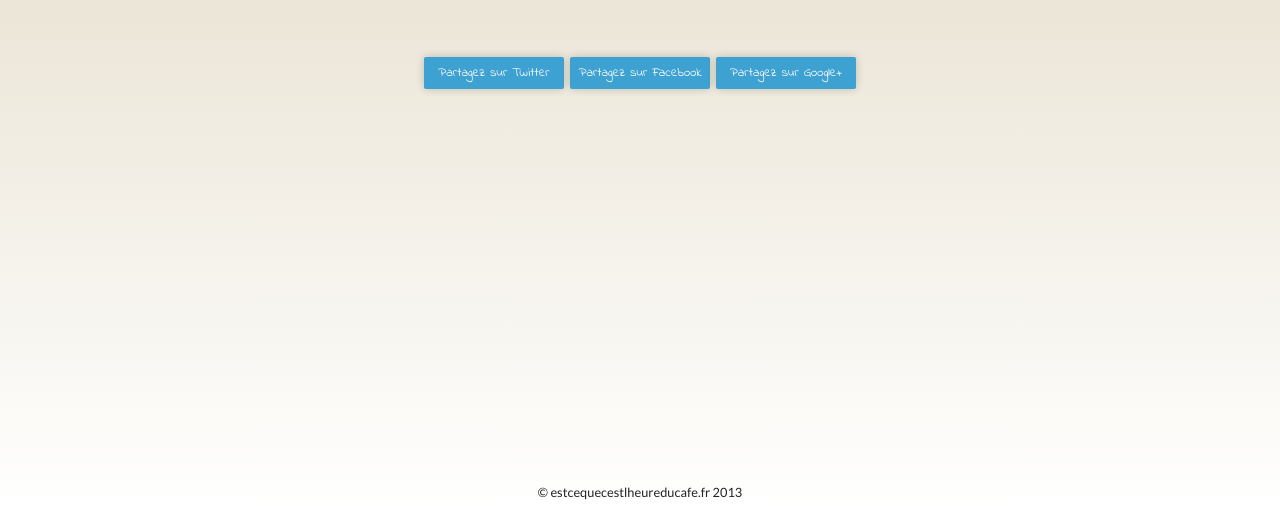
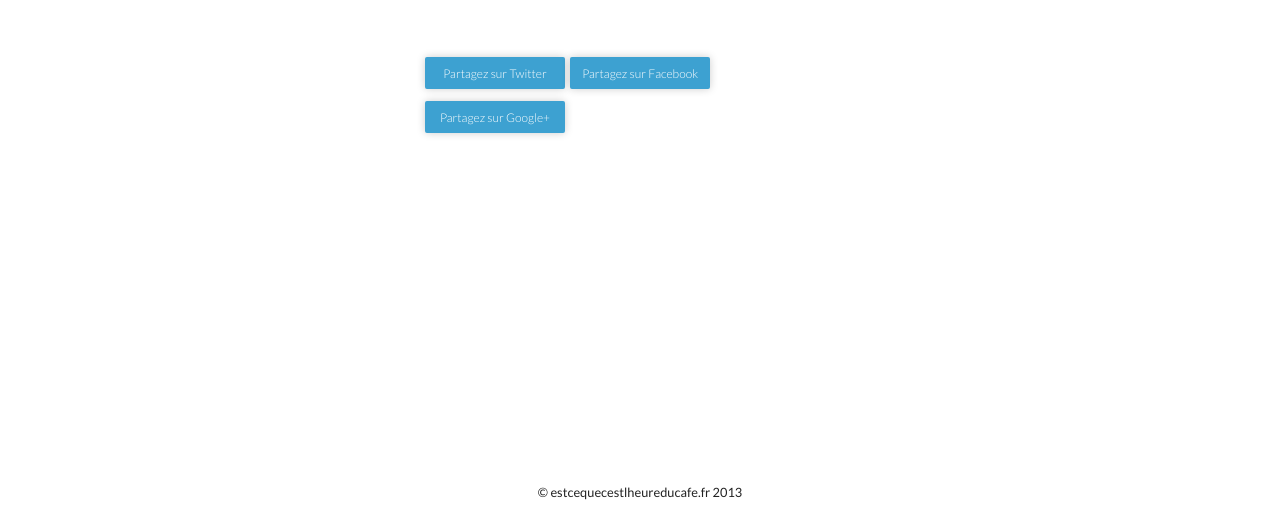
Before and after one commit to antoinefriteau/estcequecestlheureducafe, a plain HTML site: page index.html in a window 1280 px wide. Shown: the part 290-800 px from the top of the page. Drawn offline with Linux system fonts and the light colour scheme.

Commit message:
CHANGE gloabl style MINIFY main/custom CSS

```diff
--- a/sass/custom.scss
+++ b/sass/custom.scss
@@ -34,15 +34,7 @@ body {
 	font-size: 16px;
 	line-height: 100%;
 	color: #222;
-
-	background: #e9e3d3;
-	background: -webkit-linear-gradient(bottom, #fff 0%, #e9e3d3 70%);
-	background: -moz-linear-gradient(bottom, #fff 0%, #e9e3d3 70%);
-	background: -ms-linear-gradient(bottom, #fff 0%, #e9e3d3 70%);
-	background: -o-linear-gradient(bottom, #fff 0%, #e9e3d3 70%);
-	background: linear-gradient(bottom, #fff 0%,#e9e3d3 70%);
-	filter: progid:DXImageTransform.Microsoft.gradient(startColorstr='#FFe9e3d3', endColorstr='#FFFFFFFF',GradientType=0);
-	background-attachment: fixed;
+	background: white;
 }
 
 @mixin transition($type: all, $duration: 0.3s) {
@@ -78,15 +70,13 @@ a {
 	text-align: center;
 	font-size: 1.8em;
 	line-height: 1.8em;
-	font-weight: bold;
-	font-family: 'Indie Flower';
+	font-weight: 300;
 }
 
 .social_share {
 	min-height: 36px;
 	max-width: 432px;
 	margin: 60px auto 0 auto;
-	font-family: 'Indie Flower';
 	padding-bottom: 32px;
 
 	a {
@@ -98,12 +88,13 @@ a {
 		background-color: #3da1d1;
 		border-radius: 2px;
 		text-align: center;
-		font-size: 0.8em;
+		font-size: 0.75em;
 		line-height: 0.75em;
-		font-weight: 400;
+		font-weight: 300;
 		color: white;
 		text-decoration: none;
 		box-shadow: 0px 0px 8px rgba(0,0,0,.2);
+		margin: 0 1px 12px 1px;
 
 		&:hover {
 			@include transition(background-color, 0.5s);
```
Also changed, not shown: css/custom.css.
